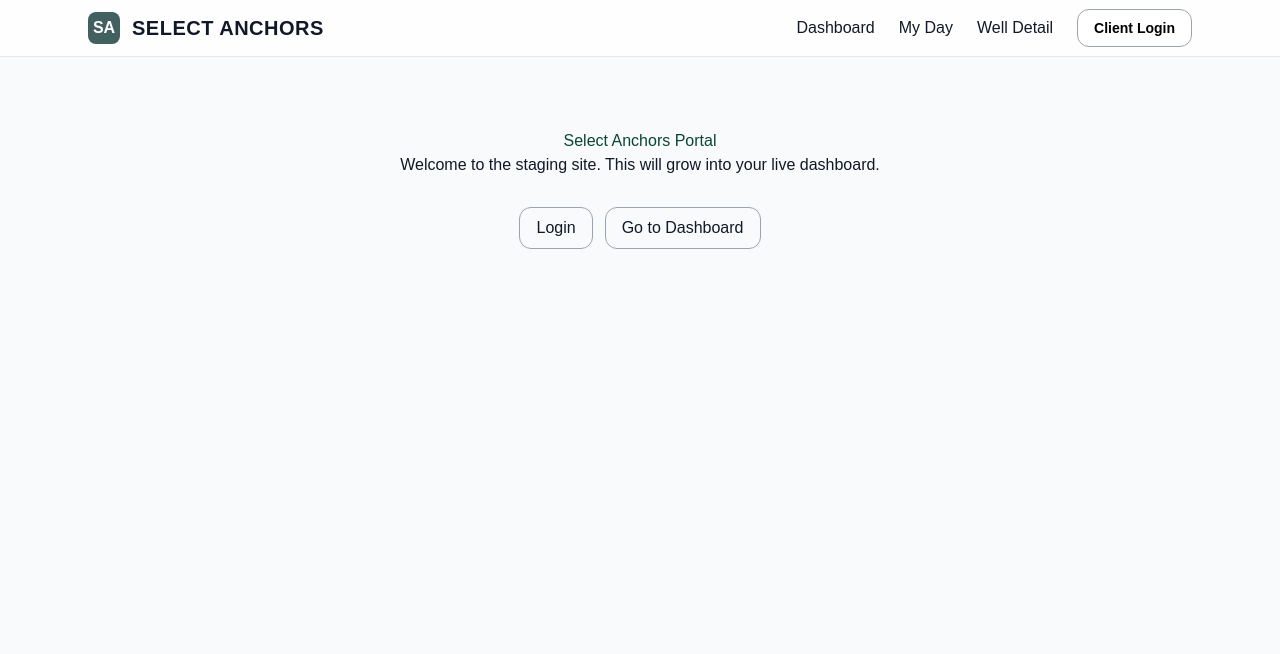
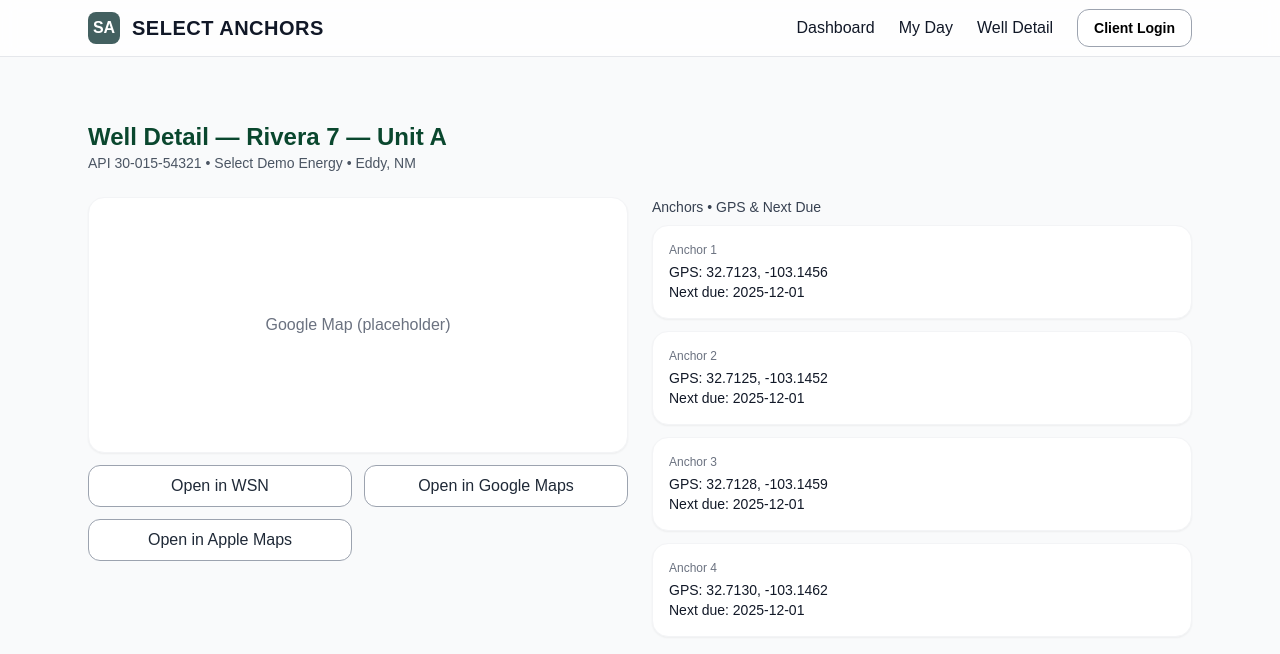
Before and after one commit to select-anchors/select-anchors-portal, a Next.js app: page / in a window 1280 px wide. Shown: the top 654 px of the page. Built offline with nearby package versions, Linux system fonts and the light colour scheme.

Commit message:
Update page.js

```diff
--- a/app/page.js
+++ b/app/page.js
@@ -1,23 +1,99 @@
-export default function Home() {
+// Simple data loader – swap with real data later.
+function getWellData(api) {
+  return {
+    name: "Rivera 7 — Unit A",
+    api,
+    customer: "Select Demo Energy",
+    county: "Eddy, NM",
+    wsnWellUrl: "https://branch.wellsitenavigator.com/YDcKbFPG7Vb",   // Well link
+    wsnRouteUrl: "",                                                    // Leave empty to HIDE "Open Route in WSN"
+    googleMapsUrl: "https://maps.google.com/?q=32.7123,-103.1456",
+    appleMapsUrl: "http://maps.apple.com/?ll=32.7123,-103.1456",
+    anchors: [
+      { id: 1, gps: "32.7123, -103.1456", nextDue: "2025-12-01" },
+      { id: 2, gps: "32.7125, -103.1452", nextDue: "2025-12-01" },
+      { id: 3, gps: "32.7128, -103.1459", nextDue: "2025-12-01" },
+      { id: 4, gps: "32.7130, -103.1462", nextDue: "2025-12-01" },
+    ],
+  };
+}
+
+export default function WellDetail({ params }) {
+  const api = decodeURIComponent(params.api || "30-015-54321");
+  const well = getWellData(api);
+
   return (
-    <main style={{ padding: "40px", textAlign: "center" }}>
-      <h1>Select Anchors Portal</h1>
-      <p>Welcome to the staging site. This will grow into your live dashboard.</p>
+    <div className="max-w-6xl mx-auto px-6 py-8 space-y-6">
+      {/* Header */}
+      <header>
+        <h1 className="text-2xl font-bold">Well Detail — {well.name}</h1>
+        <p className="text-sm text-gray-600">
+          API {well.api} • {well.customer} • {well.county}
+        </p>
+      </header>
 
-      <div style={{ marginTop: "30px" }}>
+      <div className="grid grid-cols-1 md:grid-cols-2 gap-6">
+        {/* Left: Map & buttons */}
+        <section>
+          <div className="bg-white rounded-2xl border border-gray-100 shadow-sm h-64 flex items-center justify-center text-gray-500">
+            Google Map (placeholder)
+          </div>
+
+          <div className="grid grid-cols-2 gap-3 mt-3">
+            {/* White-outline buttons that keep dark text on hover */}
             <a
-          href="/login"
-          className="inline-block border border-gray-400 rounded-xl px-4 py-2 hover:bg-gray-50"
+              href={well.wsnWellUrl}
+              target="_blank"
+              className="px-4 py-2 rounded-xl border border-gray-400 bg-white text-gray-800 hover:bg-gray-100 hover:text-gray-800 text-center"
             >
-          Login
+              Open in WSN
             </a>
+
+            {well.wsnRouteUrl && (
               <a
-          href="/dashboard"
-          className="inline-block ml-3 border border-gray-400 rounded-xl px-4 py-2 hover:bg-gray-50"
+                href={well.wsnRouteUrl}
+                target="_blank"
+                className="px-4 py-2 rounded-xl border border-gray-400 bg-white text-gray-800 hover:bg-gray-100 hover:text-gray-800 text-center"
               >
-          Go to Dashboard
+                Open Route in WSN
+              </a>
+            )}
+
+            <a
+              href={well.googleMapsUrl}
+              target="_blank"
+              className="px-4 py-2 rounded-xl border border-gray-400 bg-white text-gray-800 hover:bg-gray-100 hover:text-gray-800 text-center"
+            >
+              Open in Google Maps
+            </a>
+
+            <a
+              href={well.appleMapsUrl}
+              target="_blank"
+              className="px-4 py-2 rounded-xl border border-gray-400 bg-white text-gray-800 hover:bg-gray-100 hover:text-gray-800 text-center"
+            >
+              Open in Apple Maps
             </a>
           </div>
-    </main>
+        </section>
+
+        {/* Right: Anchors list (vertical, no bleed) */}
+        <section>
+          <div className="text-sm text-gray-700 mb-2">
+            Anchors • GPS &amp; Next Due
+          </div>
+
+          <div className="space-y-3">
+            {well.anchors.map((a) => (
+              <div key={a.id} className="bg-white rounded-2xl border border-gray-100 shadow-sm p-4">
+                <div className="text-xs text-gray-500">Anchor {a.id}</div>
+                <div className="text-sm mt-1">GPS: {a.gps}</div>
+                <div className="text-sm">Next due: {a.nextDue}</div>
+              </div>
+            ))}
+          </div>
+        </section>
+      </div>
+    </div>
   );
 }
```
Lines whose indentation alone changed are shown as unchanged.
